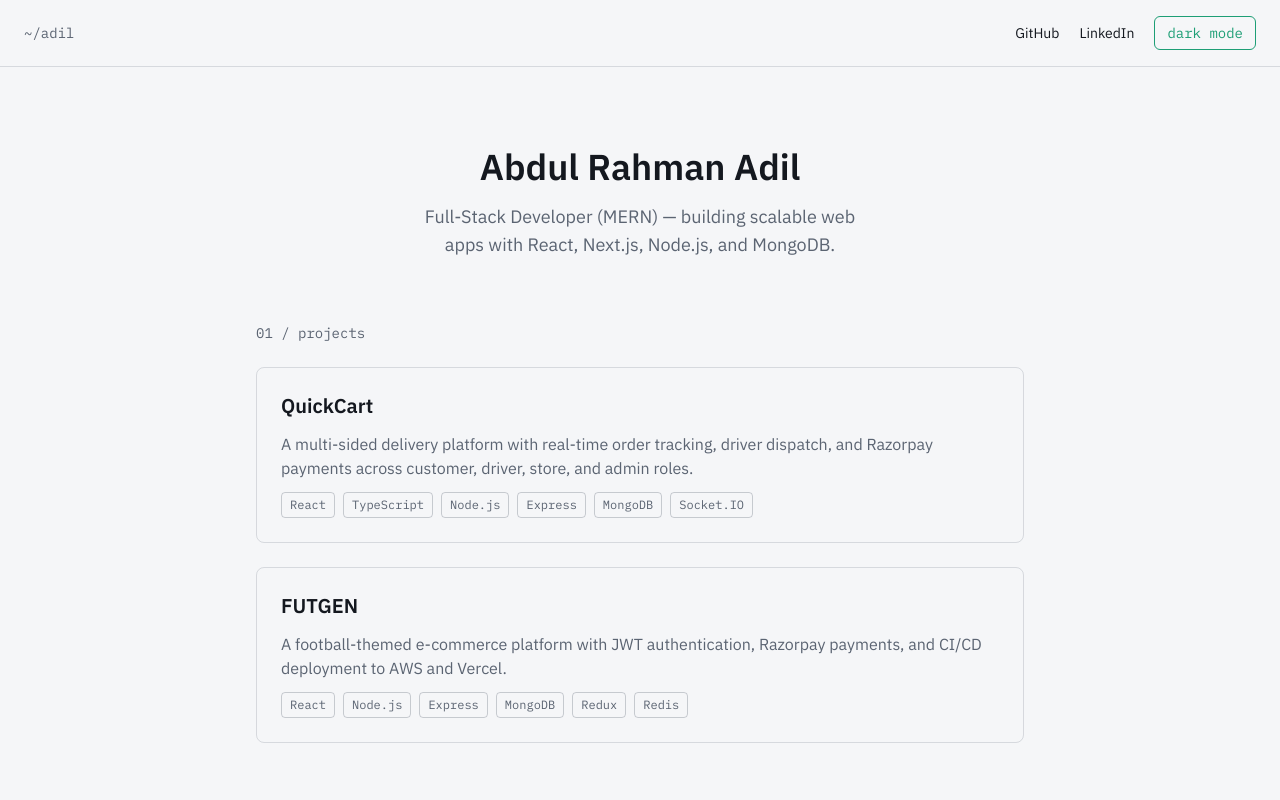
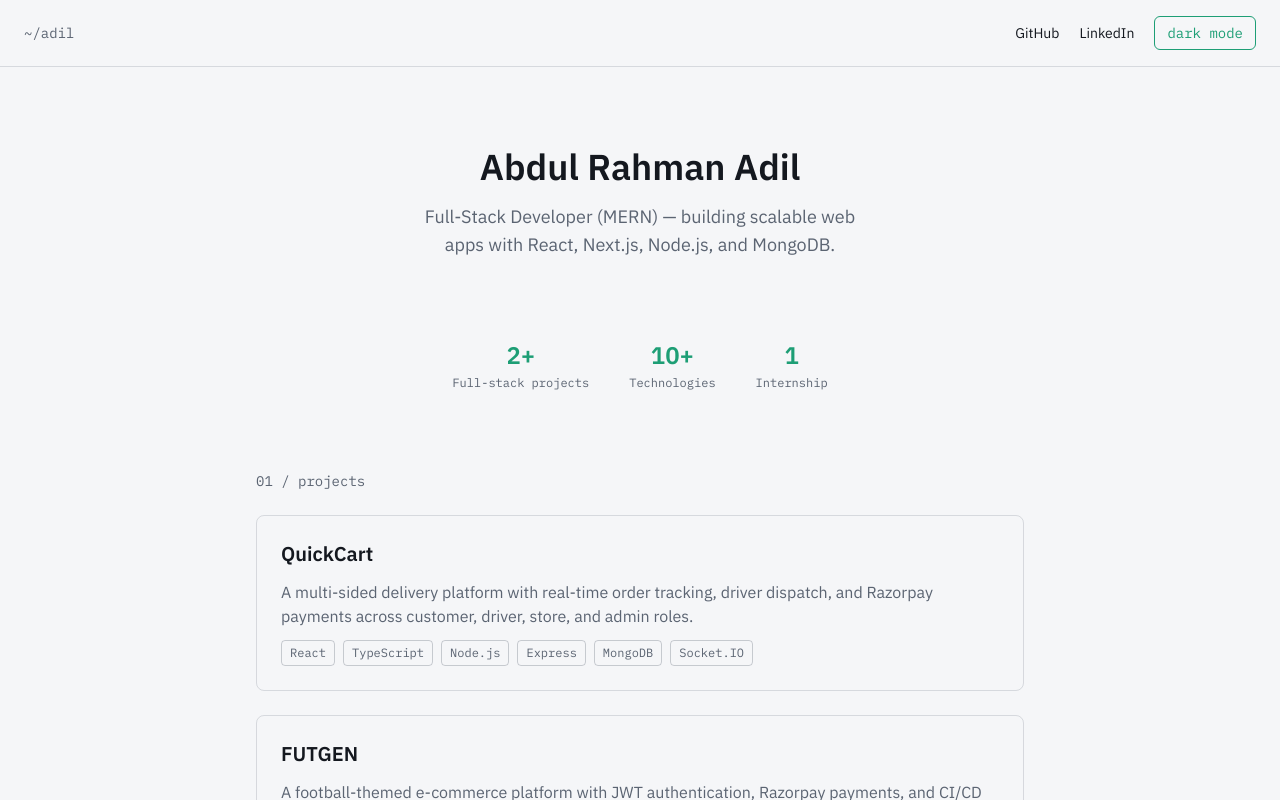
Before and after one commit to adil2133-git/portfolio-website, a Next.js app: page / in a window 1280 px wide. Shown: the top 800 px of the page. Built offline with nearby package versions, Linux system fonts and the light colour scheme.

Commit message:
stats section added

```diff
--- a/app/page.tsx
+++ b/app/page.tsx
@@ -13,6 +13,19 @@ export default function Home() {
           Next.js, Node.js, and MongoDB.
         </p>
       </section>
+
+      <section className="flex flex-wrap justify-center gap-10 py-4">
+  {[
+    { label: "Full-stack projects", value: "2+" },
+    { label: "Technologies", value: "10+" },
+    { label: "Internship", value: "1" },
+  ].map((stat) => (
+    <div key={stat.label} className="flex flex-col items-center gap-1">
+      <span className="text-2xl font-semibold text-accent">{stat.value}</span>
+      <span className="font-mono text-xs text-muted">{stat.label}</span>
+    </div>
+  ))}
+</section>
 
       <section className="w-full max-w-3xl flex flex-col gap-6">
         <h2 className="font-mono text-sm text-muted">01 / projects</h2>
```
